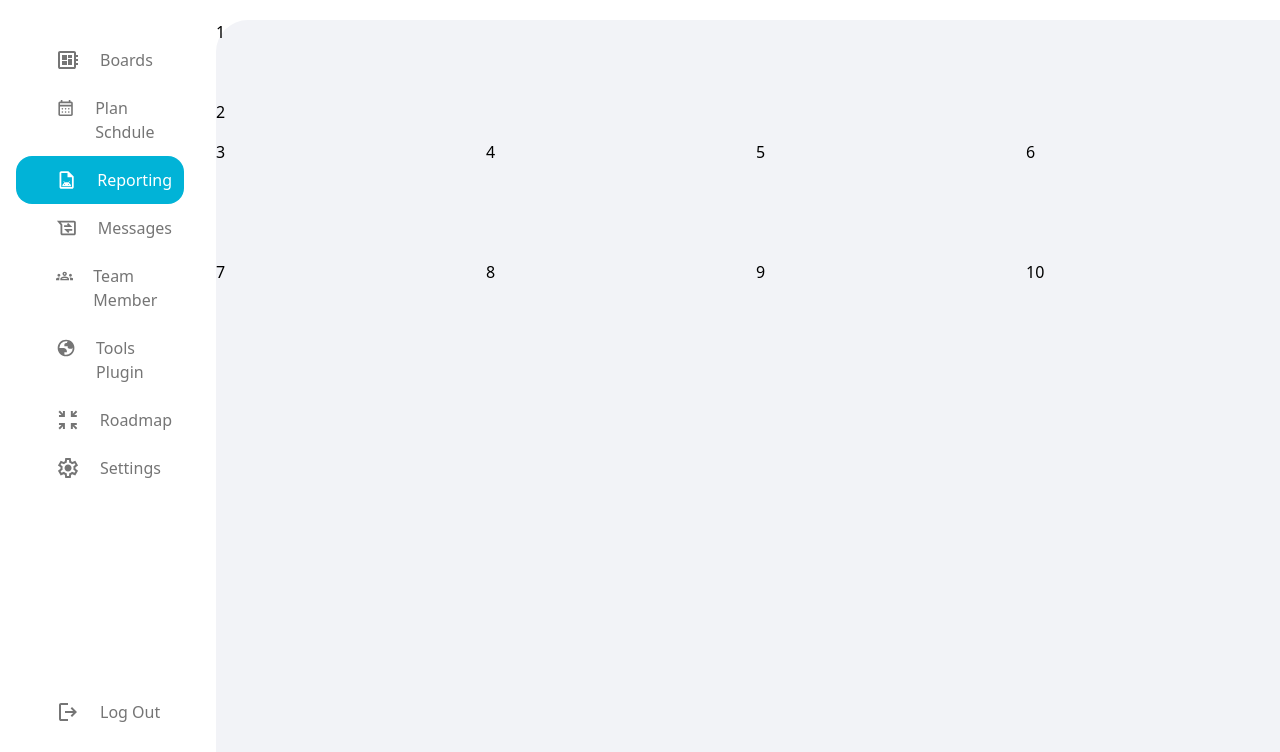
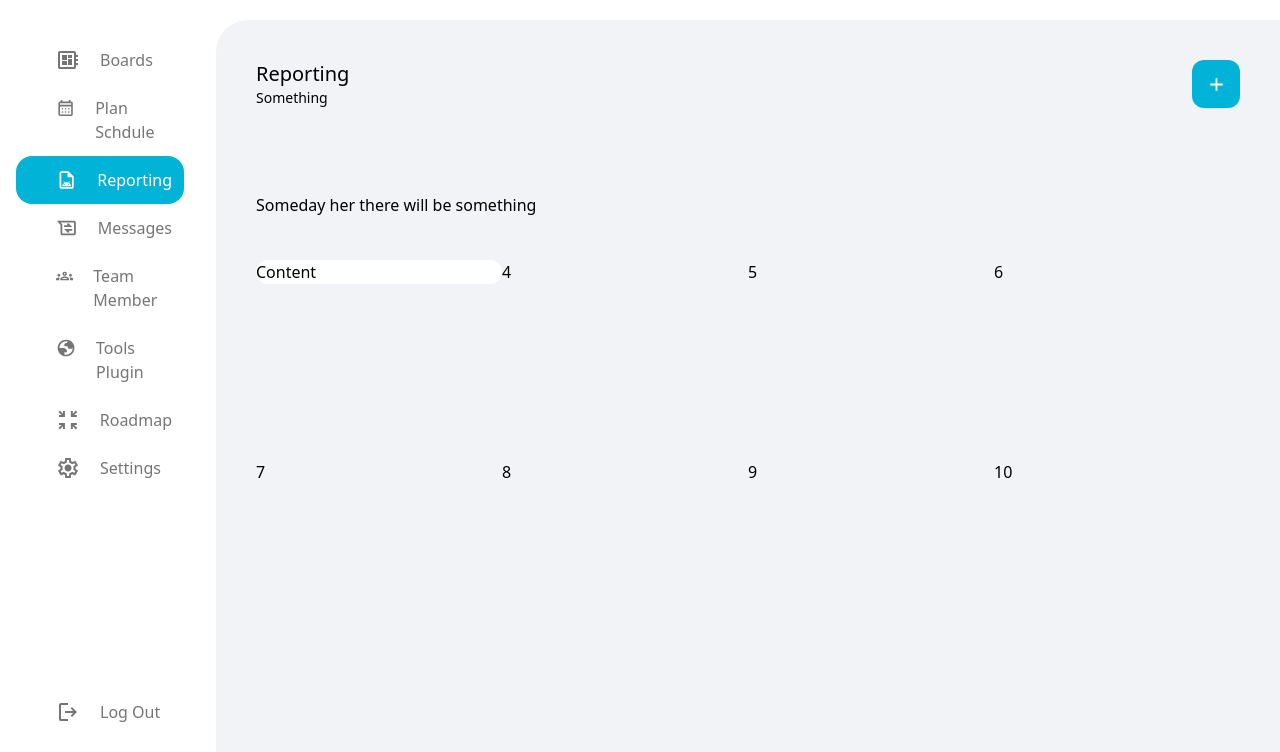
Before and after one commit to CamiloParraS/Taller-Evaluativo-01, a plain HTML site: page index.html in a window 1280 px wide. Shown: the part 48-800 px from the top of the page. Drawn offline with nearby package versions, Linux system fonts and the light colour scheme.

Commit message:
feat/aaaa

```diff
--- a/index.html
+++ b/index.html
@@ -116,18 +116,51 @@
       </div>
     </aside>
 
-    <main class="col-span-10 row-span-11 row-start-2 bg-foreground rounded-tl-4xl">
+    <main class="col-span-10 row-span-11 row-start-2 bg-foreground rounded-tl-4xl p-10">
 
-<div class="grid grid-cols-8 grid-rows-9 gap-4">
-    <div class="col-span-8 row-span-2">1</div>
-    <div class="col-span-8 row-start-3">2</div>
-    <div class="col-span-2 row-span-3 row-start-4">3</div>
-    <div class="col-span-2 row-span-3 col-start-3 row-start-4">4</div>
+
+      <div class="grid grid-cols-8 grid-rows-9 ">
+        <!-- The thing at the top -->
+          <div class="col-span-8 row-span-2">
+            <div class="flex justify-between">
+
+              <div class="flex flex-col">
+                <span class="text-xl">Reporting</span>
+                <span class="text-sm">Something</span>
+              </div>
+
+
+              <div class="bg-secondary w-12 rounded-xl items-center justify-center content-center">
+                <svg class="mx-auto" xmlns="http://www.w3.org/2000/svg" height="25px" viewBox="0 -960 960 960" width="25px" fill="#FFFFFF"><path d="M444-444H240v-72h204v-204h72v204h204v72H516v204h-72v-204Z"/></svg>
+              </div>
+
+            </div>
+          </div>
+          <!-- Middle Thing -->
+          <div class="col-span-8 row-start-3">
+            <div class="flex"> Someday her there will be something</div>
+          </div>
+
+          <!-- cards -->
+          <!-- Card 1 -->
+          <div class="h-50 col-span-2 row-span-3 row-start-4">
+            <div class="bg-background rounded-xl">
+              <span>Content</span>
+            </div>
+          </div>
+          <!-- Card 1 -->
+          <div class="h-15 col-span-2 row-span-3 col-start-3 row-start-4">4</div>
+          <!-- Card 1 -->
           <div class="col-span-2 row-span-3 col-start-5 row-start-4">5</div>
+          <!-- Card 1 -->
           <div class="col-span-2 row-span-3 col-start-7 row-start-4">6</div>
+          <!-- Card 1 -->
           <div class="col-span-2 row-span-3 row-start-7">7</div>
-    <div class="col-span-2 row-span-3 col-start-3 row-start-7">8</div>
+          <!-- Card 1 -->
+          <div class="col-span-2 row-spaWn-3 col-start-3 row-start-7">8</div>
+          <!-- Card 1 -->
           <div class="col-span-2 row-span-3 col-start-5 row-start-7">9</div>
+          <!-- Card 1 -->
           <div class="col-span-2 row-span-3 col-start-7 row-start-7">10</div>
       </div>
 
```
Lines whose indentation alone changed are shown as unchanged.
